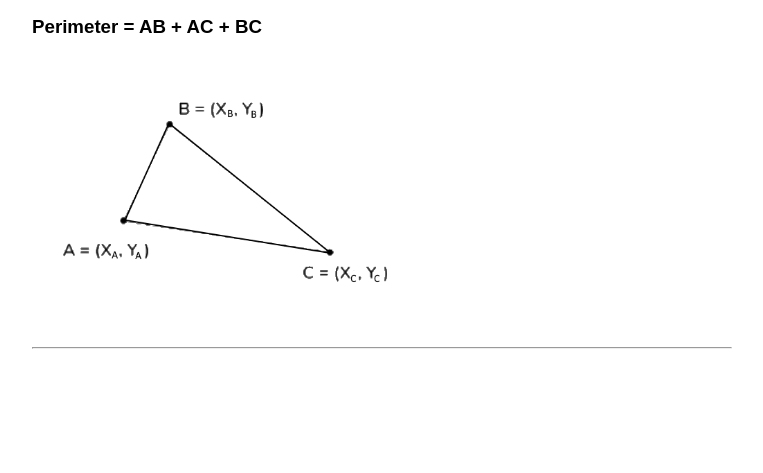
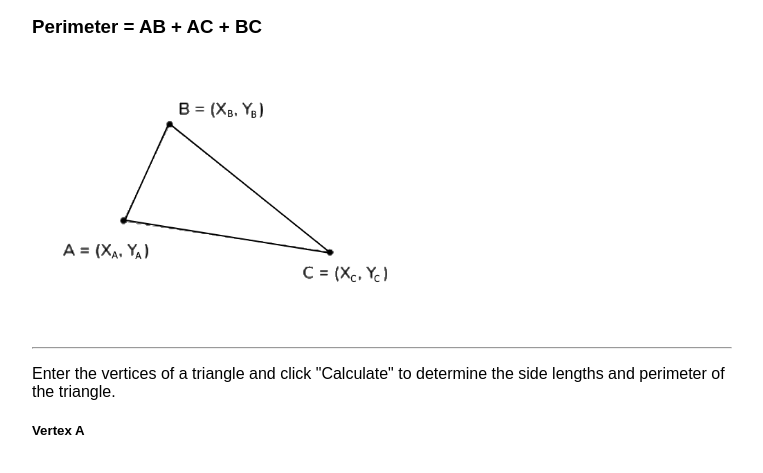
Before and after one commit to ocy780/Triangles, a plain HTML site: page index.html in a window 1280 px wide. Shown: the part 105-578 px from the top of the page, without its empty margins (258-1021 px from the left). Drawn offline with Linux system fonts and the light colour scheme.

Commit message:
dont think im right

```diff
--- a/index.html
+++ b/index.html
@@ -23,5 +23,11 @@
     </p>
 
     <hr />
+
+    <p>
+      Enter the vertices of a triangle and click "Calculate" to determine the side lengths and perimeter of the triangle.
+    </p>
+
+    <h5> Vertex A</h5>
   </body>
 </html>
--- a/main.js
+++ b/main.js
@@ -1 +1,5 @@
 // Triangle Perimeter Assignment Start Code
+
+function dist(x1, y1, x2, y2) {
+    return Math.sqrt(x1 - x2) ** 2 + (y1 + y2) ** 2;
+}
```
